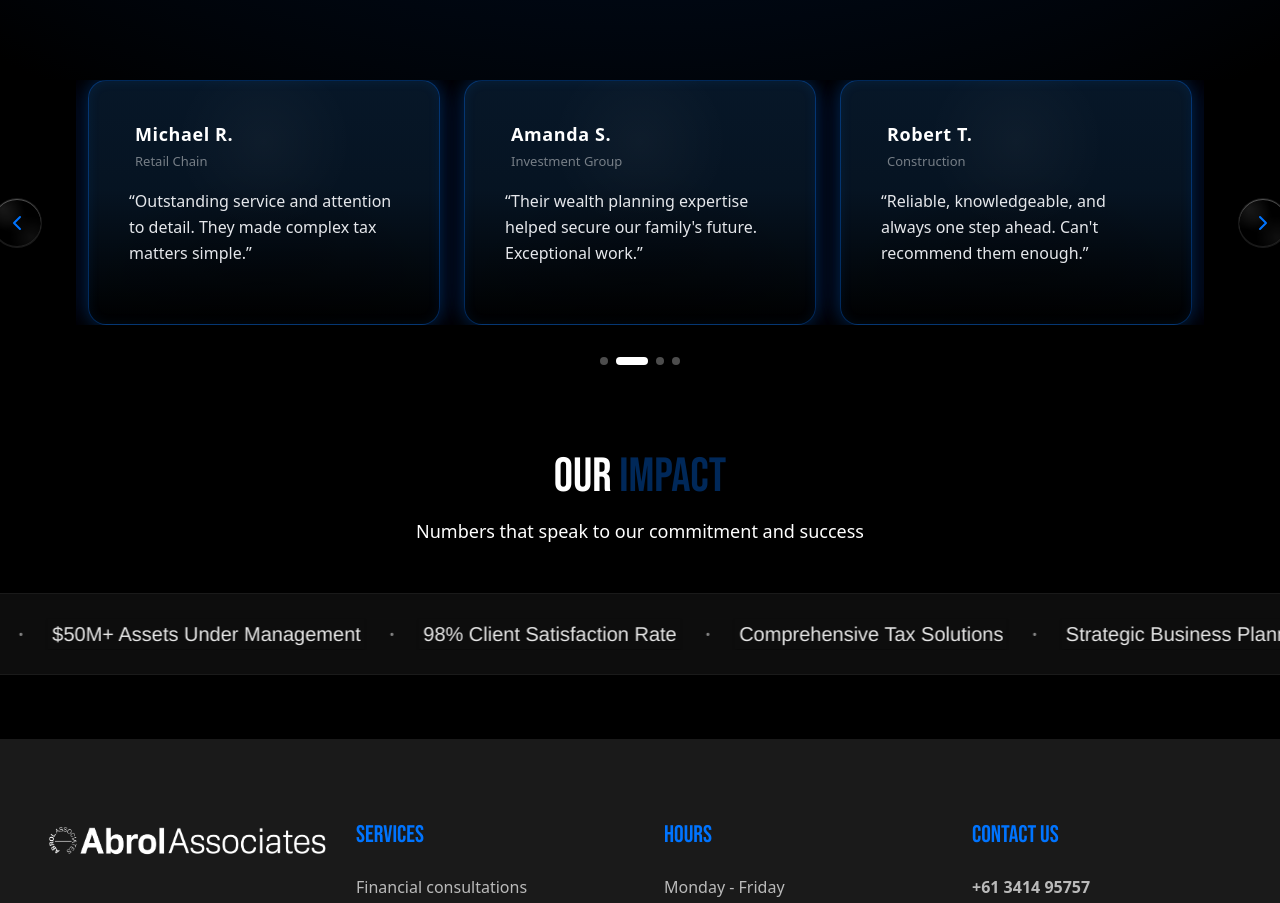
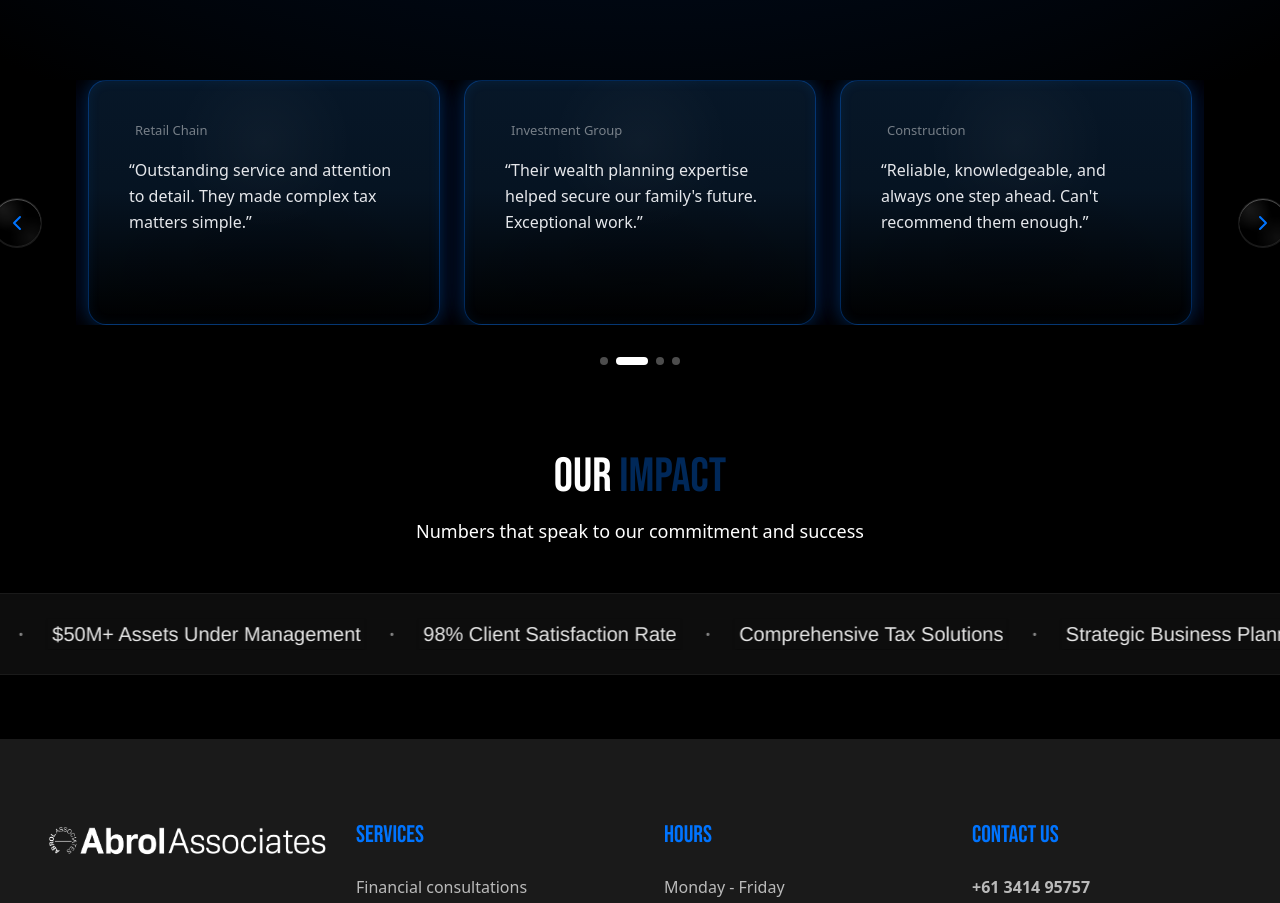
Before and after one commit to KrisD23/abrol, a Next.js app: page / in a window 1280 px wide. Shown: the part 3600-4503 px from the top of the page. Built offline with nearby package versions, Linux system fonts and the light colour scheme.

Commit message:
Resolved the build error except Error: Failed to collect page data for /api/news

```diff
--- a/src/components/SimpleTestimonials.tsx
+++ b/src/components/SimpleTestimonials.tsx
@@ -492,11 +492,11 @@ const nextSlide = () => {
                     }}
                   >
                     <TestimonialCard
-                      author={testimonial.author}
+                      //  author={testimonial.author}
                       company={testimonial.company}
                       text={testimonial.text}
-                      avatar={testimonial.avatar}
-                      rating={4.8}
+                      //  avatar={testimonial.avatar}
+                      // rating={4.8}
                     />
                   </div>
                 );
--- a/src/components/TestimonialCard.tsx
+++ b/src/components/TestimonialCard.tsx
@@ -1,9 +1,14 @@
-// components/TestimonialCard.jsx
 import React from "react";
 import Image from "next/image";
 
-const TestimonialCard = ({
-  author,
+interface TestimonialCardProps {
+  company: string;
+  text: string;
+  rating?: number;
+  avatar?: string;
+}
+
+const TestimonialCard: React.FC<TestimonialCardProps> = ({
   company,
   text,
   rating = 4.8,
@@ -19,11 +24,11 @@ const TestimonialCard = ({
         minHeight: "220px",
         height: "245px",
         border: "1px solid rgba(0,116,255,0.35)",
-    boxShadow: `
-      0 0 18px rgba(0,116,255,0.25),
-      0 0 32px rgba(0,116,255,0.15),
-      inset 0 0 12px rgba(0,116,255,0.10)
-    `,
+        boxShadow: `
+          0 0 18px rgba(0,116,255,0.25),
+          0 0 32px rgba(0,116,255,0.15),
+          inset 0 0 12px rgba(0,116,255,0.10)
+        `,
       }}
     >
       {/* Light vignette + spotlight */}
@@ -39,23 +44,10 @@ const TestimonialCard = ({
 
       {/* CONTENT */}
       <div className="relative z-10 h-full flex flex-col">
-        {/* Header row */}
+        {/* Header */}
         <div className="flex items-start justify-between">
           <div className="flex items-center gap-4">
-
-            {/* name + role */}
             <div style={{ marginLeft: 6 }}>
-              <p
-                style={{
-                  color: "#fff",
-                  fontSize: 18,
-                  fontWeight: 700,
-                  letterSpacing: 0.6,
-                  marginBottom: 4,
-                }}
-              >
-                {author}
-              </p>
               <p style={{ color: "rgba(255,255,255,0.45)", fontSize: 13 }}>
                 {company}
               </p>
@@ -63,8 +55,7 @@ const TestimonialCard = ({
           </div>
         </div>
 
-
-        {/* Quote text */}
+        {/* Quote */}
         <p className="text-gray-200 mt-4 leading-relaxed text-sm md:text-base">
           “{text}”
         </p>
```
